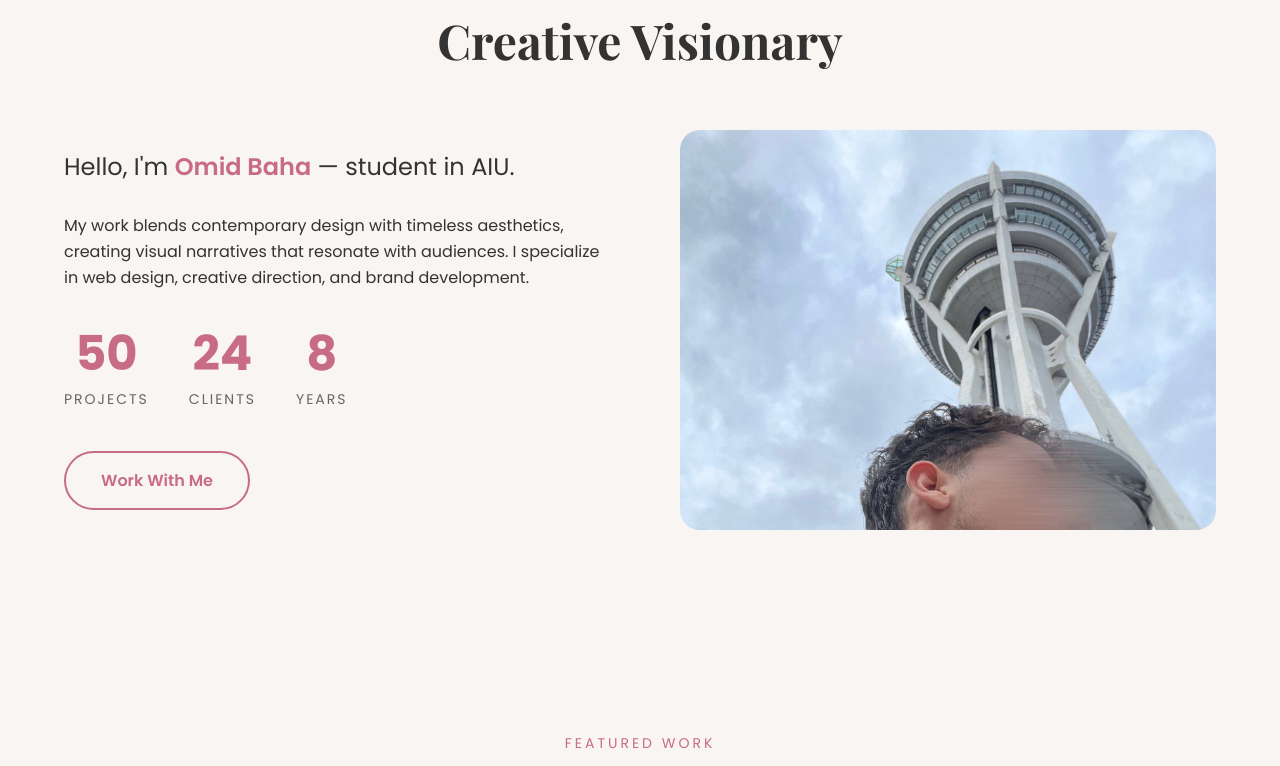
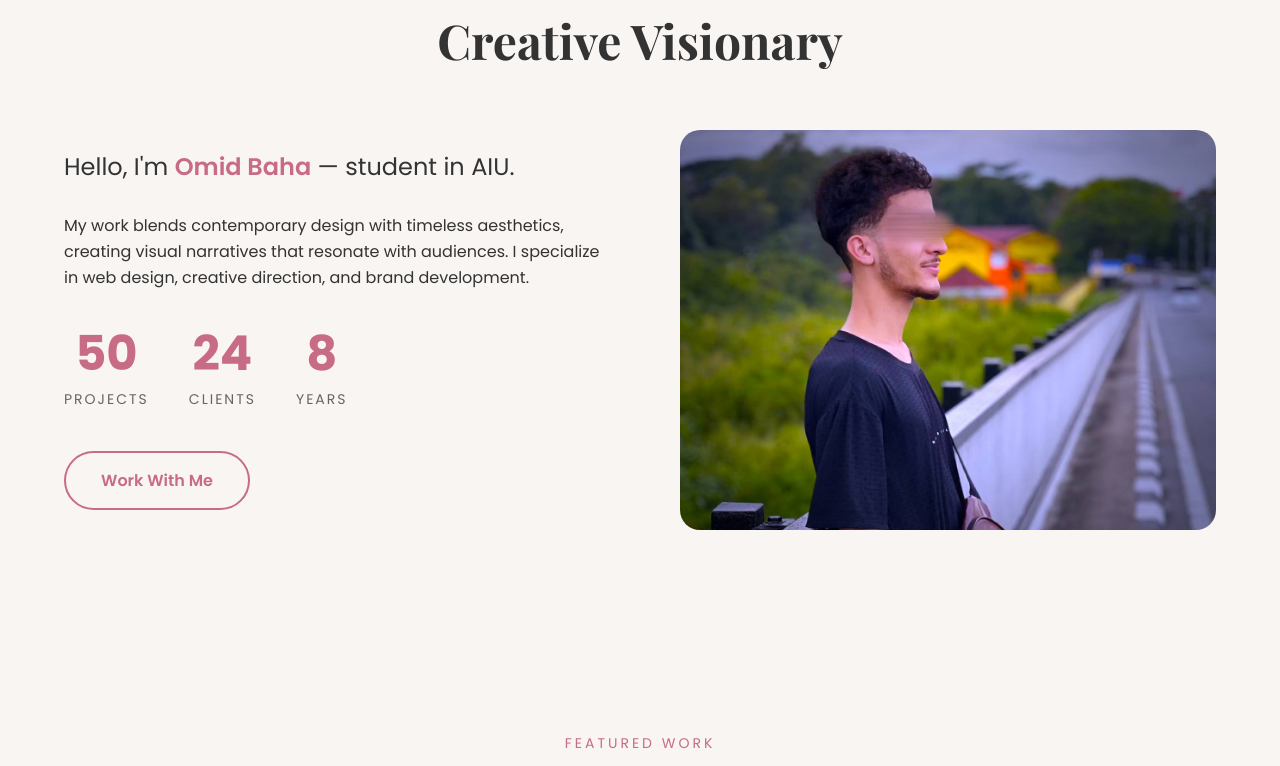
Before and after one commit to ShopBaho/1, a plain HTML site: page index.html in a window 1280 px wide. Shown: the part 927-1693 px from the top of the page. Drawn offline with nearby package versions, Linux system fonts and the light colour scheme.

```diff
--- a/index.html
+++ b/index.html
@@ -123,7 +123,7 @@
 
                 <div class="about-image">
                     <div class="image-frame">
-                        <img src="me.jpg" alt="profile" style="width: 100%; height: auto; display: block;">
+                        <img src="mme.jpg" alt="profile" style="width: 100%; height: auto; display: block;">
                         <div class="frame-decoration"></div>
                         <div class="frame-decoration-2"></div>
                     </div>
```
